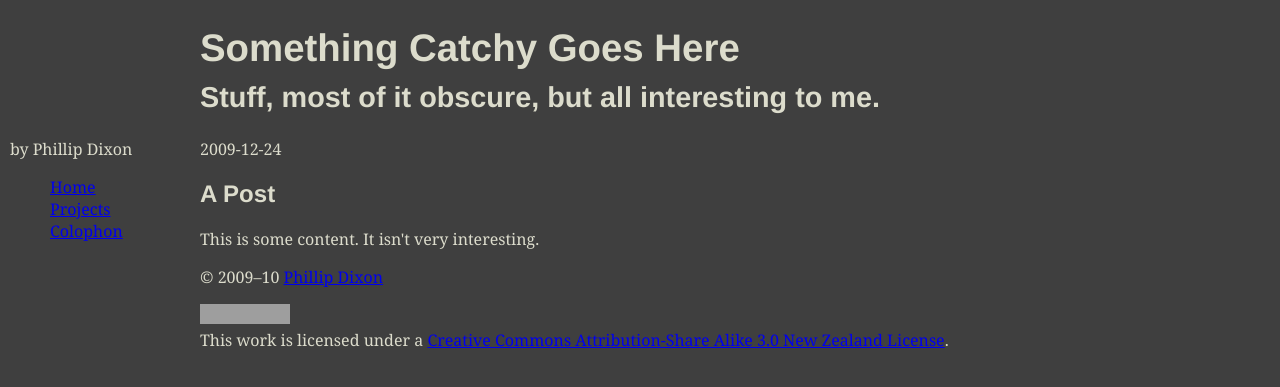
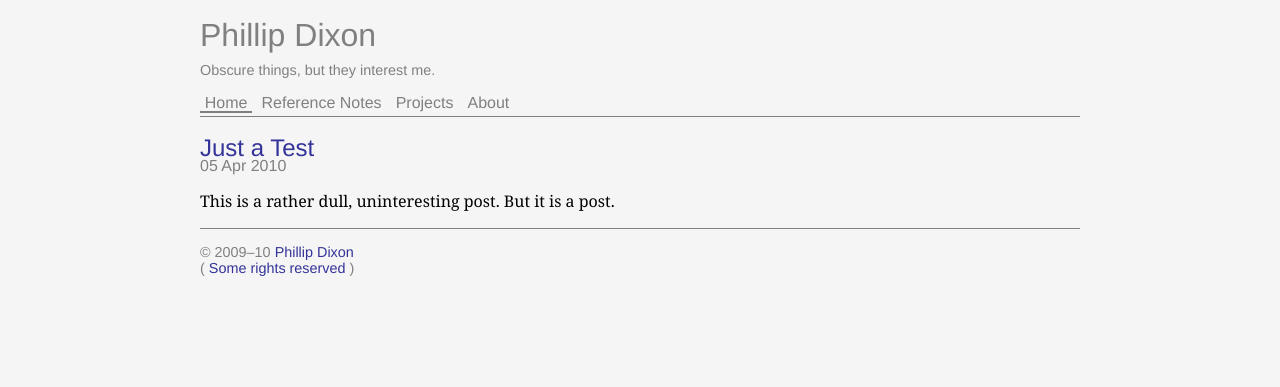
Before and after one commit to pdixon/phil.dixon.gen.nz, a Jekyll site: the page built from index.html, in a window 1280 px wide. Shown: the top 387 px of the page. Built offline with Jekyll 4.4.1, drawn with Linux system fonts in a browser that asks for light colours; Markdown is read by kramdown in place of the engine named in the settings; grey boxes are pictures that could not be loaded.

Commit message:
Working towards a meaningful site.

```diff
--- a/_layouts/default.html
+++ b/_layouts/default.html
@@ -5,15 +5,27 @@
     <link rel="stylesheet" href="/style.css" />
     <title>{{page.title}}</title>
   </head>
-  <body>
+  <body id="{{ page.section }}">
+    <header>
+      <hgroup>
+        <h1>Phillip Dixon</h1>
+        <h2>Obscure things, but they interest me.</h2>
+      </hgroup>
+    </header>
+    <nav>
+      <ul>
+        <li><a id="Home" href="/">Home</a></li>
+        <li><a id="Reference" href="/Reference/">Reference Notes</a></li>
+        <li><a id="Projects" href="/Projects/">Projects</a></li>
+        <li><a id="About" href="/About/">About</a></li>
+      </ul>
+    </nav>
     {{content}}
     <footer>
-      <p>&#169; 2009&#8211;10 <a href="#">Phillip Dixon</a></p>
-      <a rel="license"href="http://creativecommons.org/licenses/by-sa/3.0/nz/">
-        <img alt="Creative Commons License" style="border-width:0"
-             src="http://i.creativecommons.org/l/by-sa/3.0/nz/88x31.png"/></a><br />
-      This work is licensed under a <a rel="license" href="http://creativecommons.org/licenses/by-sa/3.0/nz/">Creative
-        Commons Attribution-Share Alike 3.0 New Zealand License</a>.
+      <p>
+        &#169; 2009&#8211;10 <a href="#">Phillip Dixon</a><br/>
+        (<a rel="license" href="http://creativecommons.org/licenses/by-sa/3.0/nz/"> Some rights reserved </a>)
+      </p>
     </footer>
   </body>
 </html>
--- /dev/null
+++ b/_posts/2010-04-05-just-a-test.markdown
@@ -0,0 +1,7 @@
+---
+layout: post
+title: Just a Test
+section: Blog
+---
+
+This is a rather dull, uninteresting post. But it is a post.
--- a/index.html
+++ b/index.html
@@ -1,47 +1,15 @@
-<!DOCTYPE html>
-<html lang="en">
-<head>
-<meta charset="utf-8"/>
-<link rel="stylesheet" href="style.css" />
-<title>Something Catchy Goes Here</title>
-</head>
-<body>
-<div id="masthead">
+---
+layout: default
+title: Home
+section: Home
+---
+
+{% for post in site.posts %}
+<article>
 <header>
-<hgroup>
-  <h1>Something Catchy Goes Here</h1>
-  <h2>Stuff, most of it obscure, but all interesting to me.</h2>
-  <h3>
-</hgroup>
+<h1><a href="{{ post.url }}" title="{{ post.excerpt }}">{{ post.title}}</a></h1>
+<time datetime="{{post.date}}" pubdate>{{ post.date | date_to_string }}</time>
 </header>
-</div>
-<nav>
-by Phillip Dixon
-<ul>
-  <li><a href="/">Home</a></li>
-  <li><a href="#">Projects</a></li>
-  <li><a href="#">Colophon<a></li>
-</ul>
-</nav>
-<div id="content">
-<article>
-  <header>
-    <time datetime="2009-12-24" pubdate>2009-12-24</time>
-    <h1>A Post</h1>
-  </header>
-  <p>This is some content. It isn't very interesting.</p>
+{{post.content}}
 </article>
-</div>
-<footer>
-  <p>&#169; 2009&#8211;10 <a href="#">Phillip
-  Dixon</a></p>
- <a rel="license"
-  href="http://creativecommons.org/licenses/by-sa/3.0/nz/"><img alt="Creative
-  Commons License" style="border-width:0"
-  src="http://i.creativecommons.org/l/by-sa/3.0/nz/88x31.png"
-  /></a><br />This work is licensed under a <a rel="license"
-  href="http://creativecommons.org/licenses/by-sa/3.0/nz/">Creative
-  Commons Attribution-Share Alike 3.0 New Zealand License</a>.
-</footer>
-</body>
-</html>
+{% endfor %}
--- a/style.css
+++ b/style.css
@@ -1,29 +1,76 @@
 body {
-    margin-left: 200px;
-    background: #3f3f3f;
-    color: #dcdccc;
-    font-family: Georgia, Garamond, "Times New Roman", serif;
+   margin-left: 200px;
+   margin-right: 200px;
+   background: whitesmoke;
+   font-family: Georgia, Garamond, "Times New Roman", serif;
 }
 
-h1, h2{
-	font-family: Helvetica;
+a { text-decoration: none; color: #339; }
+a:hover { text-decoration: underline; color: #33f; }
+
+/* @group Header */
+header {
+   position: relative;
+   font-family: Helvetica;
+   line-height: 1em;
+   margin-top: .5em;
+   margin-bottom: .5em;
+   color: gray;
 }
 
-#masthead{
-	font-size: 1.2em
+header h1 {
+   margin-bottom: 0;
+   line-height: 0.9em;
+   display: block;
+   font-weight: normal;
 }
 
-h1 + h2{
-	margin-top: -0.5em;
+header h2 {
+   font-size: 0.9em;
+   font-weight: normal;
+}
+/* @end Header */
+
+/* @group Navigation */
+nav, nav a { color: gray; }
+nav:hover a:hover { text-decoration: none; }
+nav {
+   display: block;
+   border-bottom: 1px solid gray;
+}
+nav ul {
+   font-family: Helvetica;
+   font-size: 100%;
+   line-height: 1.6em;
+   padding-left: 0;
+   margin: 0;
+   width: 50%;
+}
+nav ul li { display: inline; }
+nav ul li a {
+   padding: 0.4em 0.3em 0 0.3em;
+   display: inline;
+}
+nav ul li a:hover {
+   color: #33f;
+   border-bottom: 2px solid #33f;
 }
 
-nav {
-    margin-left: -190px;
-    float: left;
-    width: 160px;
-    height: auto;
+body#Home nav a#Home,
+body#Reference nav a#Reference,
+body#About nav a#About,
+body#Projects nav a#Projects
+{
+   border-bottom: 2px solid gray;
 }
+/* @end Navigation */
 
-nav li {
-    list-style:none
+/* @group Footer */
+footer {
+   display: block;
+   color: gray;
+   font-family: Helvetica;
+   font-size: 0.9em;
+   border-top: 1px solid gray;
 }
+/* @end Footer */
```
Also changed, not shown: _layouts/post.html (+6 -1 lines), reference/css.markdown (added, +40 -0 lines), reference/index.markdown (added, +8 -0 lines).
